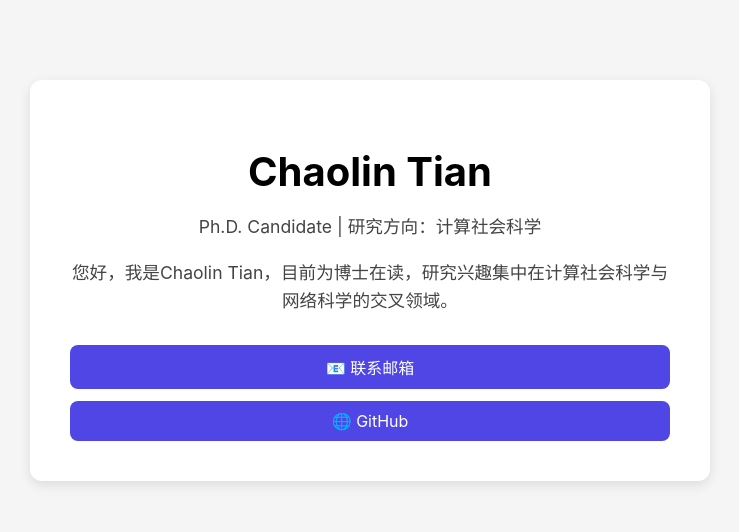
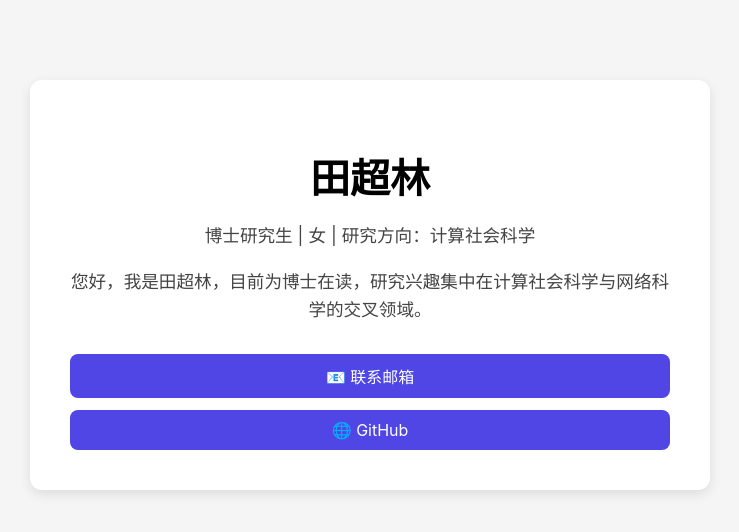
Before and after one commit to ChaolinTian/ChaolinTian.github.io, a plain HTML site: page index.html in a window 1280 px wide. Shown: the whole page, without its empty margins (270-1009 px from the left). Drawn offline with Linux system fonts and the light colour scheme.

Commit message:
index.html

```diff
--- a/index.html
+++ b/index.html
@@ -3,17 +3,18 @@
 <head>
   <meta charset="UTF-8" />
   <meta name="viewport" content="width=device-width, initial-scale=1.0" />
-  <title>Chaolin Tian - 个人主页</title>
+  <title>田超林 - 个人主页</title>
   <link rel="stylesheet" href="style.css" />
 </head>
 <body>
   <div class="container">
-    <h1>Chaolin Tian</h1>
-    <p>Ph.D. Candidate  | 研究方向：计算社会科学</p>
+    <h1>田超林</h1>
+    <p>博士研究生 | 女 | 研究方向：计算社会科学</p>
 
-    <p>您好，我是Chaolin Tian，目前为博士在读，研究兴趣集中在计算社会科学与网络科学的交叉领域。</p>
+    <p>您好，我是田超林，目前为博士在读，研究兴趣集中在计算社会科学与网络科学的交叉领域。</p>
 
     <div class="links">
+      <!-- <a href="cv.pdf" target="_blank">📄 下载我的简历</a> -->
       <a href="mailto:your_email@example.com">📧 联系邮箱</a>
       <a href="https://github.com/ChaolinTian" target="_blank">🌐 GitHub</a>
     </div>
```
